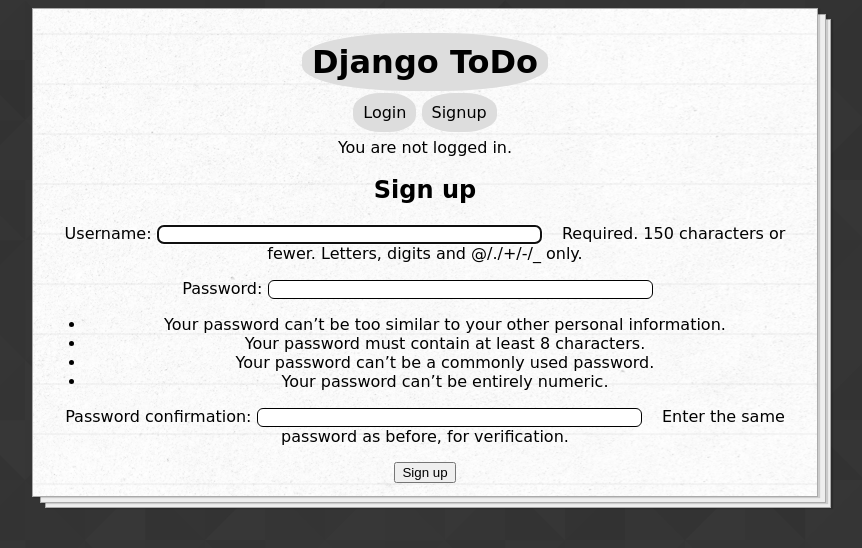
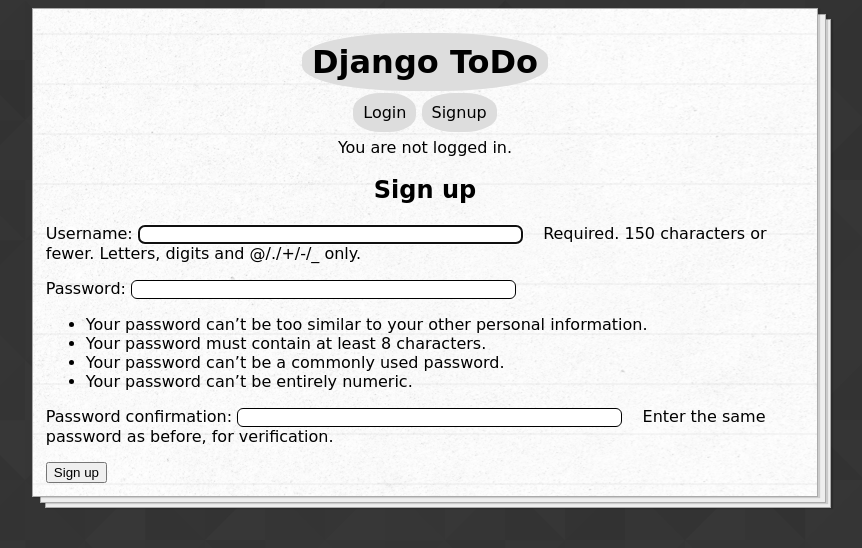
Before and after one commit to kabirtomer/DevClubAssignment6, a Django app: page /accounts/signup in a window 1280 px wide. Shown: the top 548 px of the page, without its empty margins (215-1077 px from the left). Run offline with Django 3.2, Linux system fonts and the light colour scheme.

Commit message:
Tweak forms

```diff
--- a/templates/home.html
+++ b/templates/home.html
@@ -26,8 +26,8 @@
 
             <input id = 'input' name='text'><button id="add_button" type="submit" class="btn btn-success">Add</button>
 
-            </div></form>
-
+            </form>
+            </div>
 
 	</div>
     </div>
--- a/templates/post_edit.html
+++ b/templates/post_edit.html
@@ -5,7 +5,10 @@
     {% if post.author.username == user.username %}
     <h1>Edit post</h1>
     <form action="" method="post">{% csrf_token %}
-      {{ form.as_p }}
+
+            <input id = 'input' name='text'>
+
+
     <input type="submit" value="Update" />
 </form>
     {% else %}
--- a/templates/signup.html
+++ b/templates/signup.html
@@ -3,7 +3,7 @@
 
 {% block content %}
 <h2>Sign up</h2>
-<form method="post">
+<form method="post" style="text-align: left">
   {% csrf_token %}
   {{ form.as_p }}
   <button type="submit">Sign up</button>
```
Also changed, not shown: db.sqlite3.
